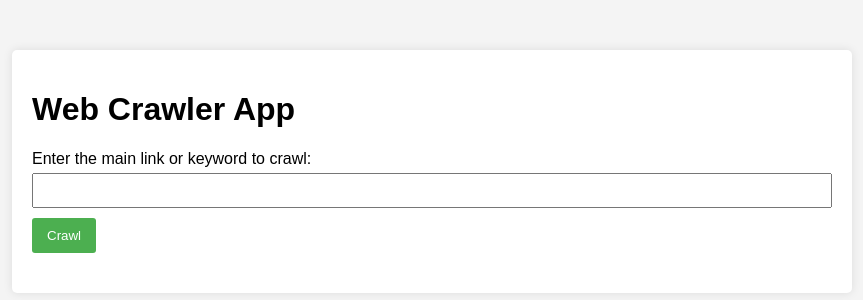
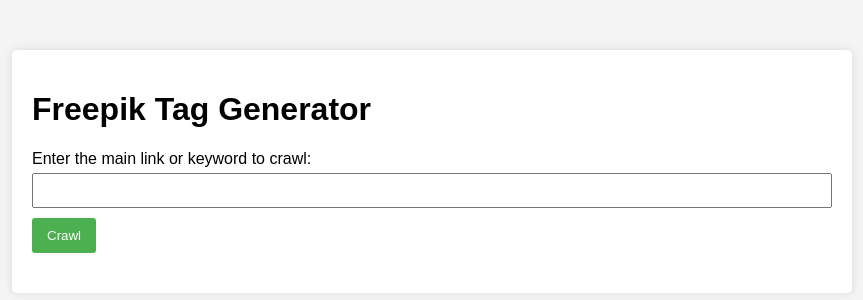
Before and after one commit to nasircli/freepik, a FastAPI app: page / in a window 1280 px wide. Shown: the top 300 px of the page, without its empty margins (208-1071 px from the left). Run offline with FastAPI, Linux system fonts and the light colour scheme.

Commit message:
Update index.html

```diff
--- a/templates/index.html
+++ b/templates/index.html
@@ -3,13 +3,13 @@
 <head>
     <meta charset="UTF-8">
     <meta name="viewport" content="width=device-width, initial-scale=1.0">
-    <title>Web Crawler App</title>
+    <title>Freepik Tag Generator</title>
     <link rel="stylesheet" href="/static/styles.css">
 </head>
 <body>
     <!-- Your existing HTML content -->
     <div class="container">
-        <h1>Web Crawler App</h1>
+        <h1>Freepik Tag Generator</h1>
         <form action="/crawl" method="post" id="crawlerForm">
             <label for="mainInput">Enter the main link or keyword to crawl:</label>
             <input type="text" id="mainInput" name="mainInput" required>
```
